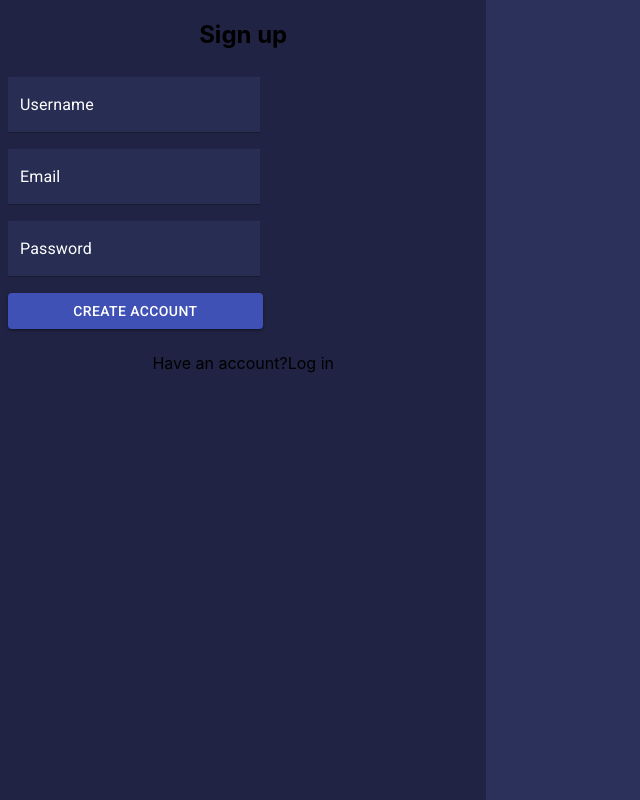
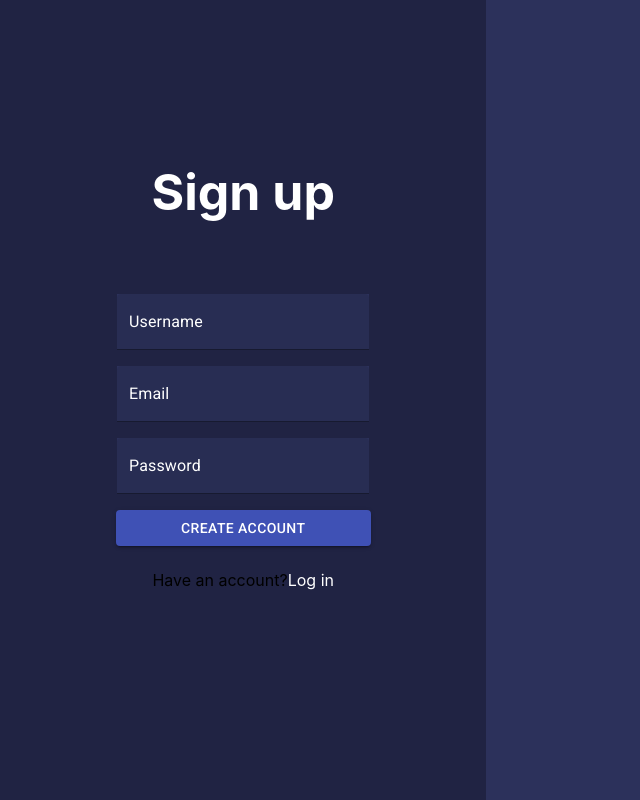
Before and after one commit to hamadagh/Real-time-chat-app, a React (Create React App) app in the folder frontend/: page / in a window 1280 px wide. Shown: the whole page, without its empty margins (0-640 px from the left). Built offline with nearby package versions, Linux system fonts and the light colour scheme.

Commit message:
handling switch between components in Authpage component

```diff
--- a/frontend/src/pages/auth/AuthPage.js
+++ b/frontend/src/pages/auth/AuthPage.js
@@ -5,10 +5,17 @@ import SignIn from "./SignIn";
 function AuthPage() {
   const [signIn, setSignIn] = useState(false);
 
+  const handleSignIn = () => {
+    setSignIn(true);
+  };
+  const handleSignUp = () => {
+    setSignIn(false);
+  };
+
   if (signIn) {
-    return <SignIn />;
+    return <SignIn passedFunction={handleSignUp} />;
   } else {
-    return <SignUp />;
+    return <SignUp passedFunction={handleSignIn} />;
   }
 }
 
--- a/frontend/src/pages/auth/AuthStyle.css
+++ b/frontend/src/pages/auth/AuthStyle.css
@@ -5,10 +5,14 @@
   height: 100vh;
 }
 .sign-up-form {
+  margin-top: 15vh;
   width: 38%;
 }
 .sign-up-title {
   text-align: center;
+  color: white;
+  margin-bottom: 8vh;
+  font-size: 50px;
 }
 .sign-up-footer {
   text-align: center;
@@ -16,6 +20,9 @@
 .sign-up-caroussel {
   width: 62%;
   background-color: #2c315b;
+}
+.log-in-button {
+  color: white;
 }
 
 .sign-in {
@@ -25,10 +32,14 @@
   flex-direction: row;
 }
 .sign-in-form {
+  margin-top: 15vh;
   width: 38%;
 }
 .sign-in-title {
   text-align: center;
+  color: white;
+  margin-bottom: 8vh;
+  font-size: 50px;
 }
 .sign-in-footer {
   text-align: center;
@@ -37,6 +48,9 @@
   width: 62%;
   background-color: #2c315b;
 }
+.sign-up-button {
+  color: white;
+}
 
 .input-field {
   background-color: #2c315b;
--- a/frontend/src/pages/auth/SignIn.js
+++ b/frontend/src/pages/auth/SignIn.js
@@ -38,7 +38,7 @@ const useStyles = makeStyles((theme) => ({
   },
 }));
 
-function SignIn() {
+const SignIn = ({ passedFunction }) => {
   const classes = useStyles();
   const emailRef = React.createRef();
   const passwordRef = React.createRef();
@@ -102,12 +102,15 @@ function SignIn() {
           </Snackbar>
         </div>
         <p className="sign-in-footer">
-          Not registered yet? <a>Sign up</a>
+          Not registered yet?{" "}
+          <span className="sign-up-button" onClick={() => passedFunction()}>
+            Sign up
+          </span>
         </p>
       </div>
       <div className="sign-in-caroussel"></div>
     </div>
   );
-}
+};
 
 export default SignIn;
--- a/frontend/src/pages/auth/SignUp.js
+++ b/frontend/src/pages/auth/SignUp.js
@@ -12,6 +12,8 @@ const useStyles = makeStyles((theme) => ({
     "& > *": {
       margin: theme.spacing(1),
       width: "25ch",
+      marginRight: "auto",
+      marginLeft: "auto",
     },
     "& label.Mui-focused": {
       color: "white",
@@ -23,10 +25,12 @@ const useStyles = makeStyles((theme) => ({
   button: {
     margin: theme.spacing(1),
     width: "32ch",
+    marginRight: "auto",
+    marginLeft: "auto",
   },
 }));
 
-function SignUp() {
+const SignUp = ({ passedFunction }) => {
   const classes = useStyles();
   const nameRef = React.createRef();
   const emailRef = React.createRef();
@@ -92,12 +96,15 @@ function SignUp() {
         </form>
 
         <p className="sign-up-footer">
-          Have an account?<a>Log in</a>
+          Have an account?
+          <span className="log-in-button" onClick={() => passedFunction()}>
+            Log in
+          </span>
         </p>
       </div>
       <div className="sign-up-caroussel"></div>
     </div>
   );
-}
+};
 
 export default SignUp;
```
